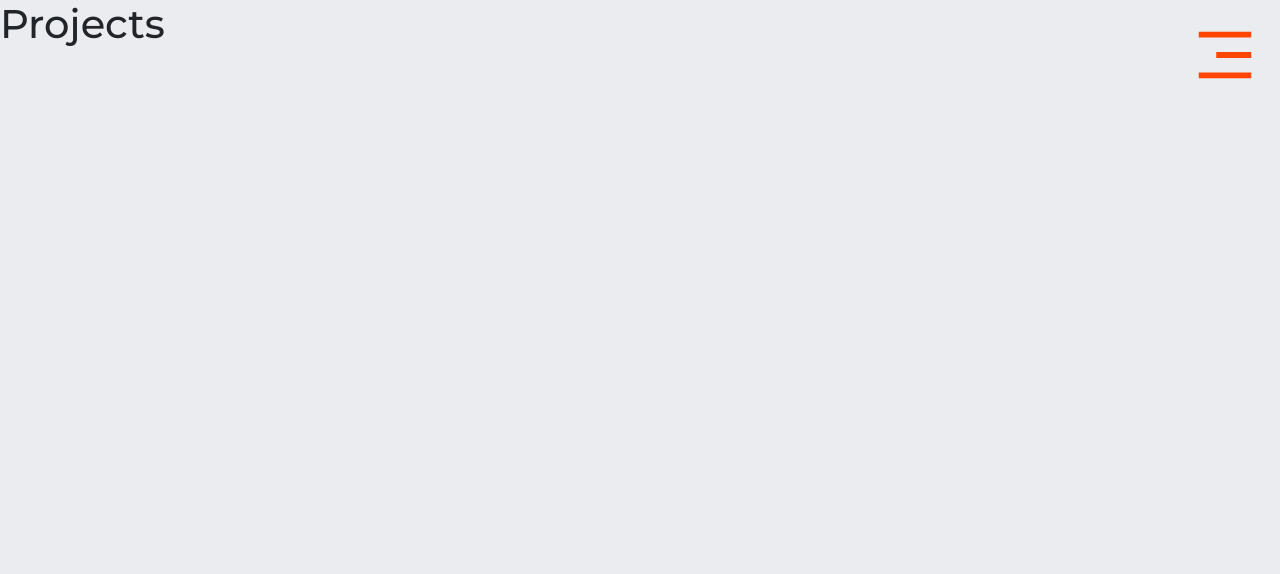
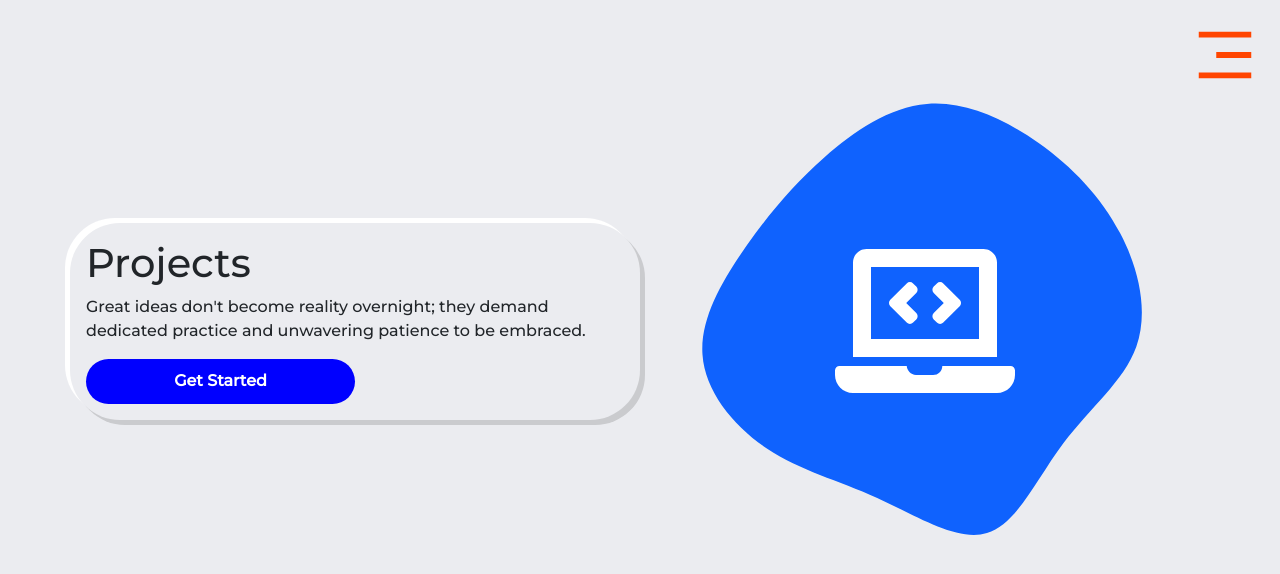
Before and after one commit to VVSD-Charan/Portfolio, a React (Create React App) app in the folder client/: page /projects in a window 1280 px wide. Shown: the top 574 px of the page. Built offline with nearby package versions, Linux system fonts and the light colour scheme.

Commit message:
Added projects intro section

```diff
--- a/client/src/App.js
+++ b/client/src/App.js
@@ -7,6 +7,7 @@ import Contact from './pages/Contact.js';
 import './stylesheets/home.css'
 import './stylesheets/header-footer.css'
 import './stylesheets/carousel.css'
+import './stylesheets/projects-courses.css'
 
 function App() {
   return (
--- a/client/src/pages/Projects.js
+++ b/client/src/pages/Projects.js
@@ -1,11 +1,34 @@
 import React from 'react'
 import Header from '../components/Header';
+import { FaLaptopCode } from 'react-icons/fa'
 
 function Projects() {
     return (
         <div>
-            <Header/>
-            <h1>Projects</h1>
+            <Header />
+
+            {/* Intro to projects  */}
+            <div className='container projects-intro'>
+                <div className='row flex-with-center mt-5'>
+
+                    <div className='col-md-6 n-box2 p-3'>
+                        <div>
+                            <h1>Projects</h1>
+                            <p>Great ideas don't become reality overnight; they demand dedicated practice and unwavering patience to be embraced.</p>
+                            <button className='primary-button'>Get Started</button>
+                        </div>
+                    </div>
+                    {/* Blob  */}
+                    <div className='col-md-6 position-relative'>
+                        <svg viewBox="0 0 200 200" xmlns="http://www.w3.org/2000/svg">
+                            <path fill="#0F62FE" d="M41.5,-65.3C54,-56.5,64.5,-45.4,71.5,-32.1C78.5,-18.8,81.9,-3.2,77.4,9.4C72.9,22,60.4,31.8,50.6,44.9C40.9,57.9,33.7,74.3,22.7,77.7C11.7,81,-3.2,71.3,-17.5,64.8C-31.9,58.3,-45.6,54.9,-57.8,46.8C-70,38.7,-80.6,25.9,-81.5,12.4C-82.5,-1.2,-73.8,-15.5,-65.2,-27.8C-56.5,-40.1,-47.7,-50.4,-36.9,-59.9C-26,-69.5,-13,-78.4,0.7,-79.5C14.5,-80.7,28.9,-74.1,41.5,-65.3Z" transform="translate(100 100)" />
+                        </svg>
+
+                        <FaLaptopCode className='position-absolute top-50 start-50 translate-middle' color='white'
+                            size='180px' />
+                    </div>
+                </div>
+            </div>
         </div>
     )
 }
--- a/client/src/stylesheets/header-footer.css
+++ b/client/src/stylesheets/header-footer.css
@@ -2,7 +2,7 @@
     color: orangered;
     font-size: 70px;
     margin: 20px;
-    z-index: 2;
+    z-index: 3;
     cursor: pointer;
 }
 
@@ -20,7 +20,7 @@
     overflow: hidden;
     border-bottom-left-radius: 50%;
     transition: all 0.5s;
-    z-index: 1;
+    z-index: 2;
     opacity: 0.9;
 }
 
@@ -80,7 +80,7 @@
         top: 0;
         right: 0;
         background-color: #001220;
-        z-index: 1;
+        z-index: 2;
         height: 100vh;
         width: 100%;
         overflow: hidden;
--- a/client/src/stylesheets/projects-courses.css
+++ b/client/src/stylesheets/projects-courses.css
@@ -0,0 +1,5 @@
+.projects-intro .primary-button{
+    background-color: blue;
+    color: white;
+    font-weight: bold;
+}
```
